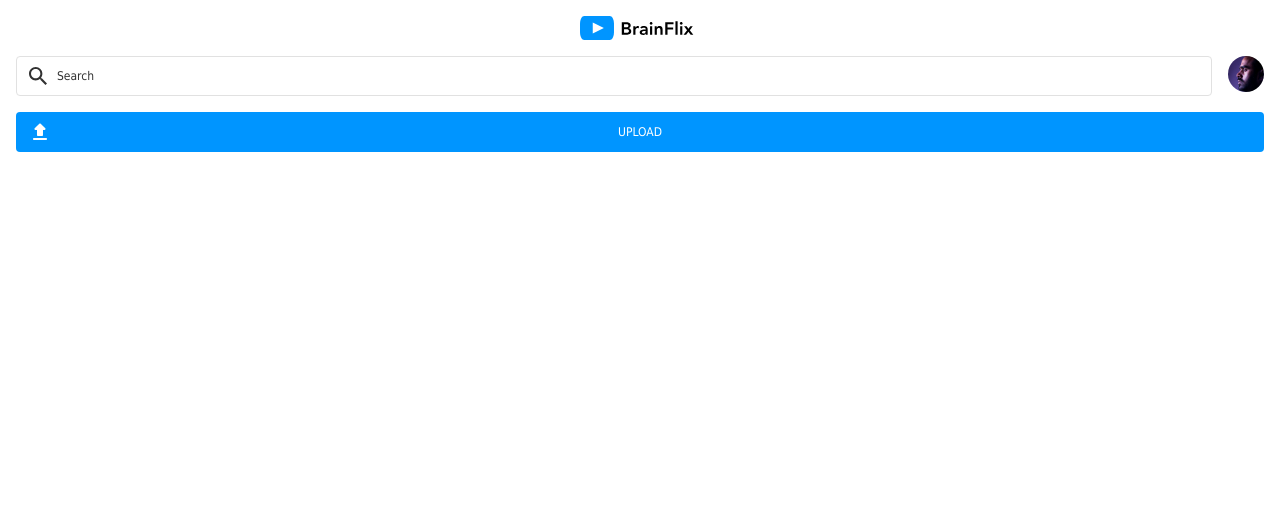
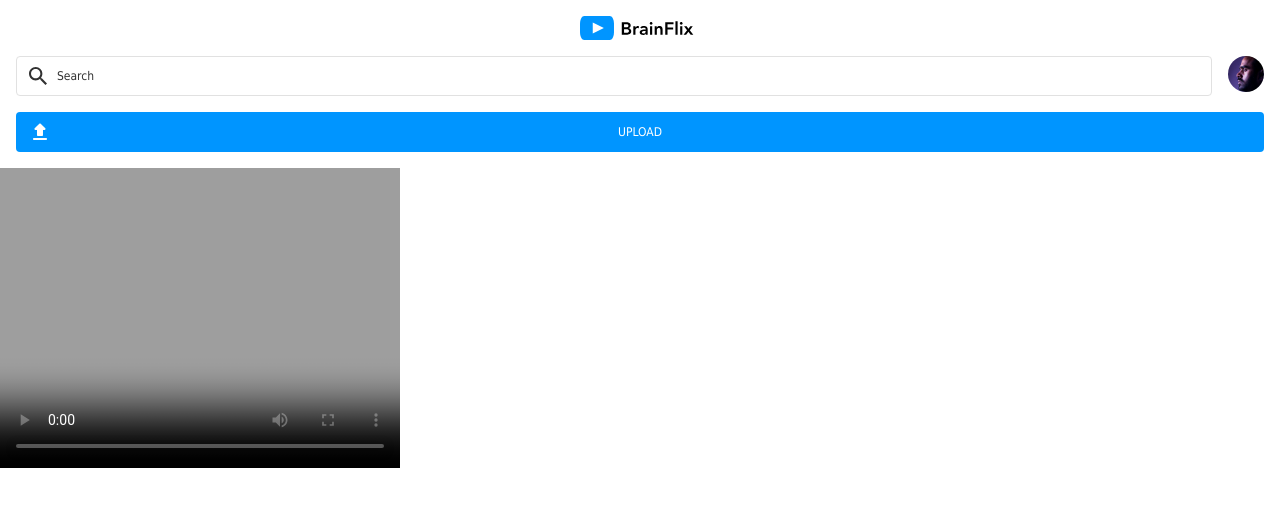
Before and after one commit to lizardskelly/brainstation-project4-brainflix, a React (Create React App) app: page / in a window 1280 px wide. Shown: the top 506 px of the page. Built offline with nearby package versions, Linux system fonts and the light colour scheme; a web font is replaced by a local one.

Commit message:
added component

```diff
--- a/src/App.js
+++ b/src/App.js
@@ -1,12 +1,22 @@
 import { Component } from 'react';
 import './App.scss';
-import Header from './components/Header/Header'
+import videoDetails from './data/video-details.json';
+import Header from './components/Header/Header';
+import VideoPlayer from './components/VideoPlayer/VideoPlayer';
 
 class App extends Component {
+
+  state = {
+    currentVideo: videoDetails[0]
+  }
+
   render() {
     return (
       <>
         <Header />
+        <VideoPlayer
+          video = {this.state.currentVideo}
+        />
       </>
     )
   }
--- /dev/null
+++ b/src/components/VideoPlayer/VideoPlayer.js
@@ -0,0 +1,14 @@
+const VideoPlayer = ({ video }) => {
+  const { image } = video;
+
+  return (
+    <>
+      <video
+        controls
+        poster={image}
+      ></video>
+    </>
+   );
+}
+
+export default VideoPlayer;
```
